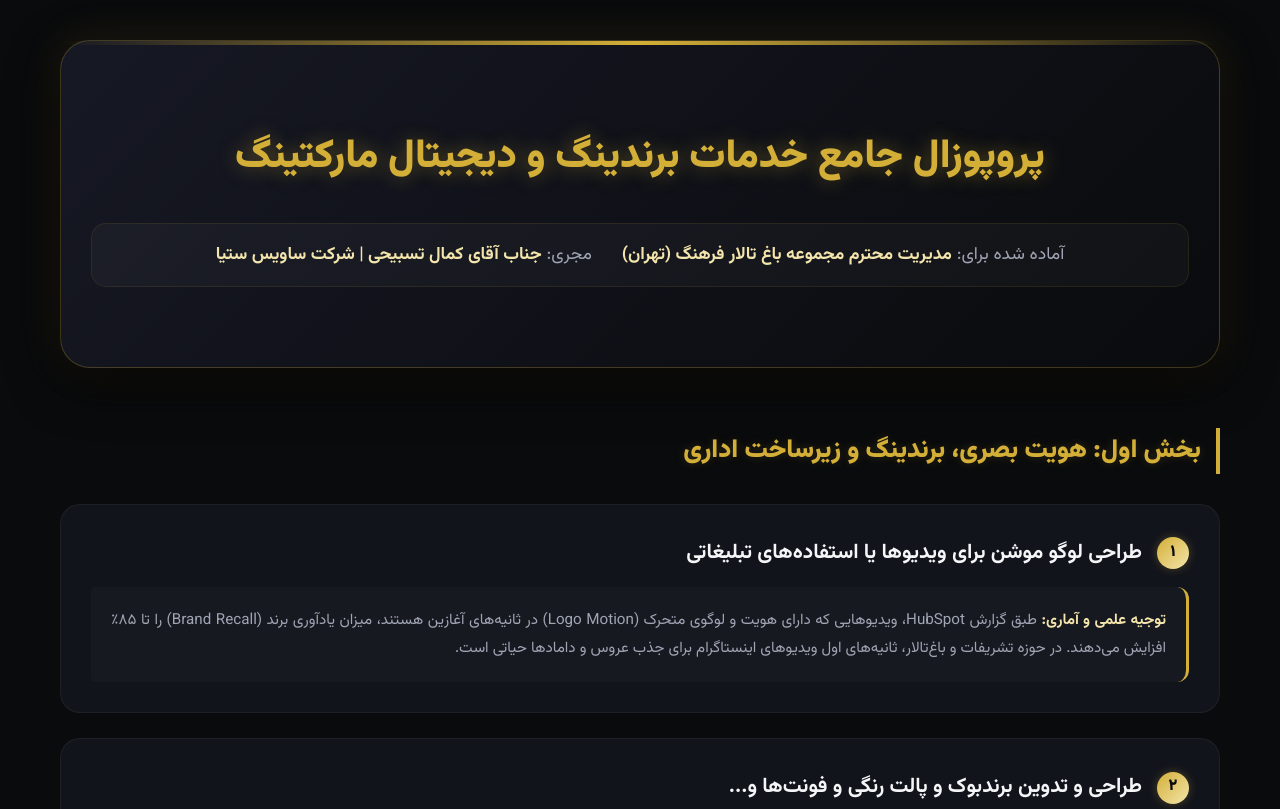
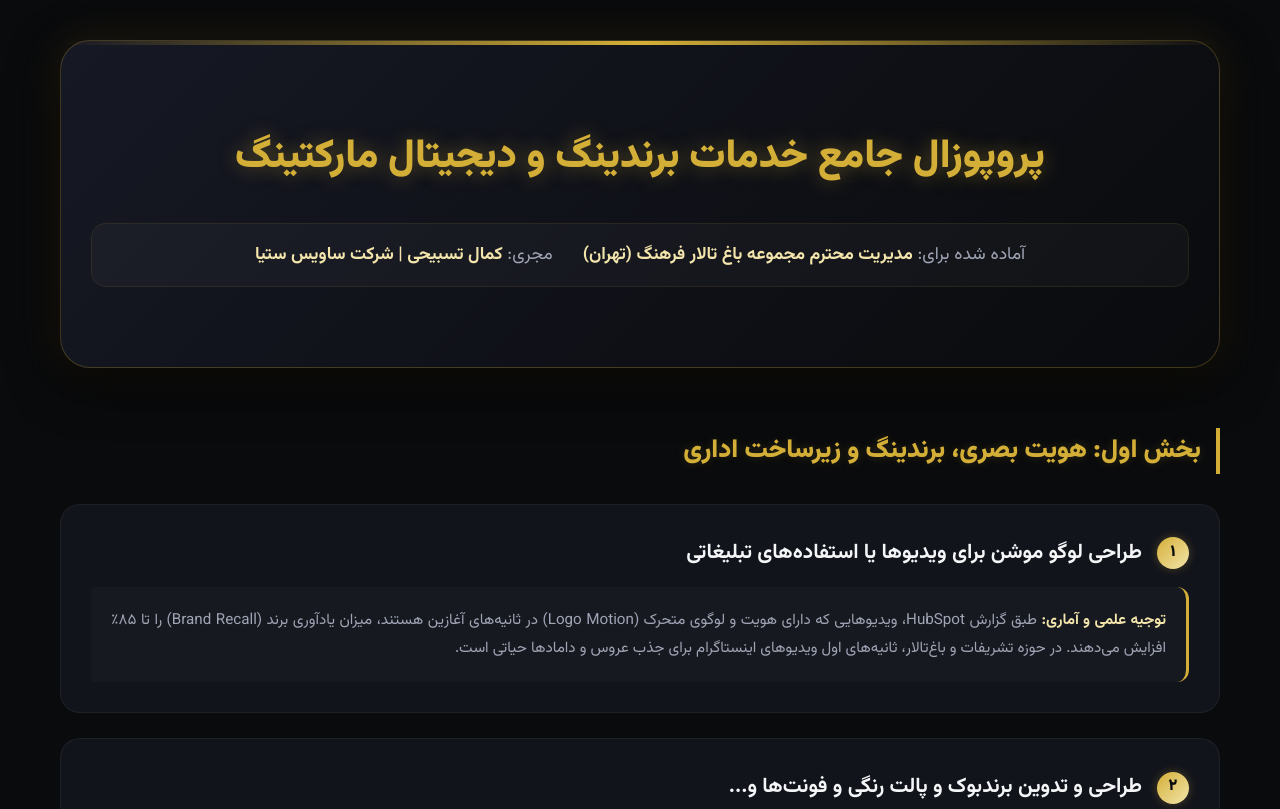
Before and after one commit to savissetia/farhang, a plain HTML site: page index.html in a window 1280 px wide. Shown: the top 809 px of the page. Drawn offline with nearby package versions, Linux system fonts and the light colour scheme.

Commit message:
Update index.html

```diff
--- a/index.html
+++ b/index.html
@@ -367,7 +367,7 @@
         <h1>پروپوزال جامع خدمات برندینگ و دیجیتال مارکتینگ</h1>
         <div class="header-meta">
             <div class="meta-tag">آماده شده برای: <strong>مدیریت محترم مجموعه باغ تالار فرهنگ (تهران)</strong></div>
-            <div class="meta-tag">مجری: <strong>جناب آقای کمال تسبیحی | شرکت ساویس ستیا</strong></div>
+            <div class="meta-tag">مجری: <strong> کمال تسبیحی | شرکت ساویس ستیا</strong></div>
         </div>
     </header>
 
```
